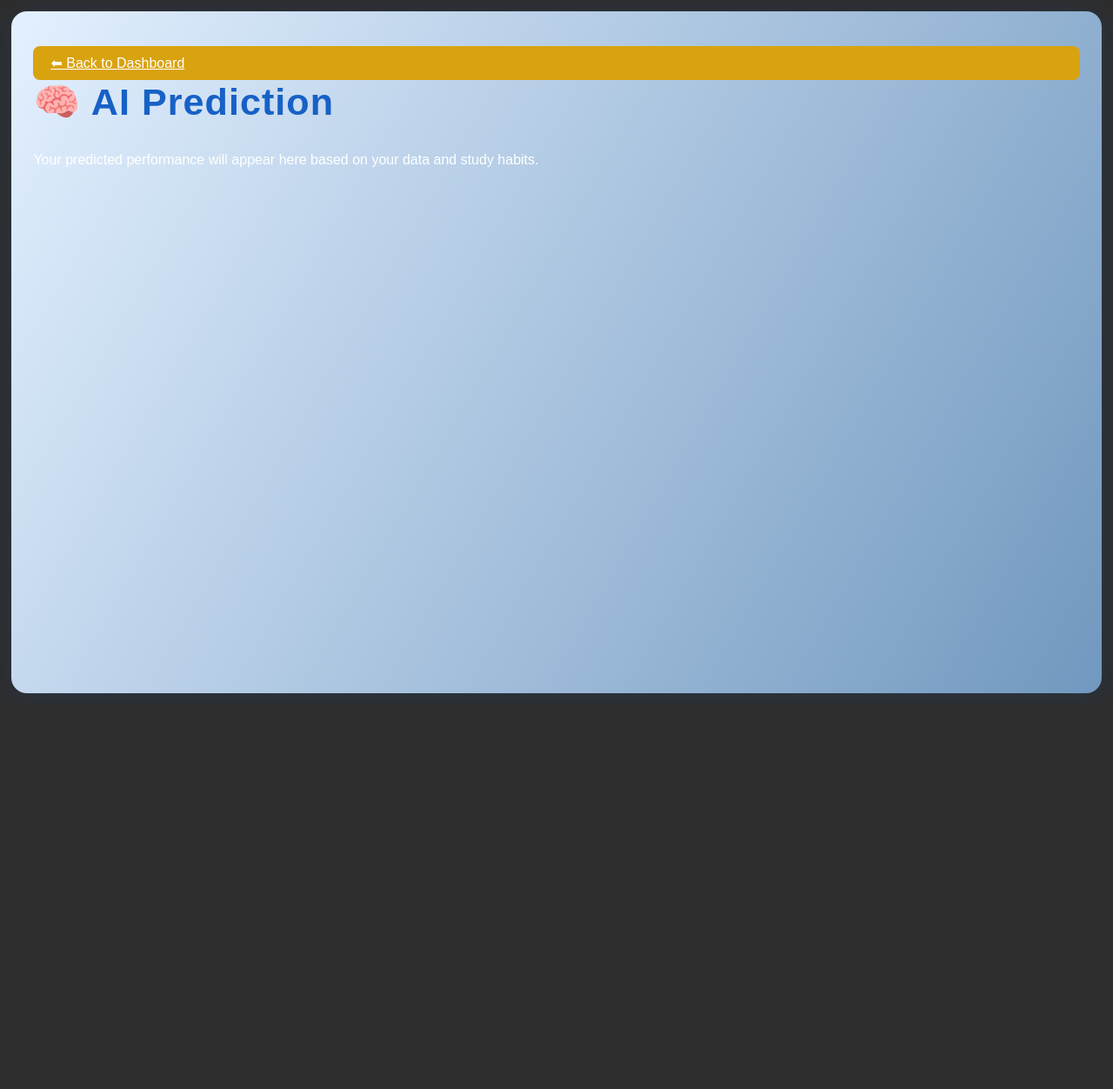
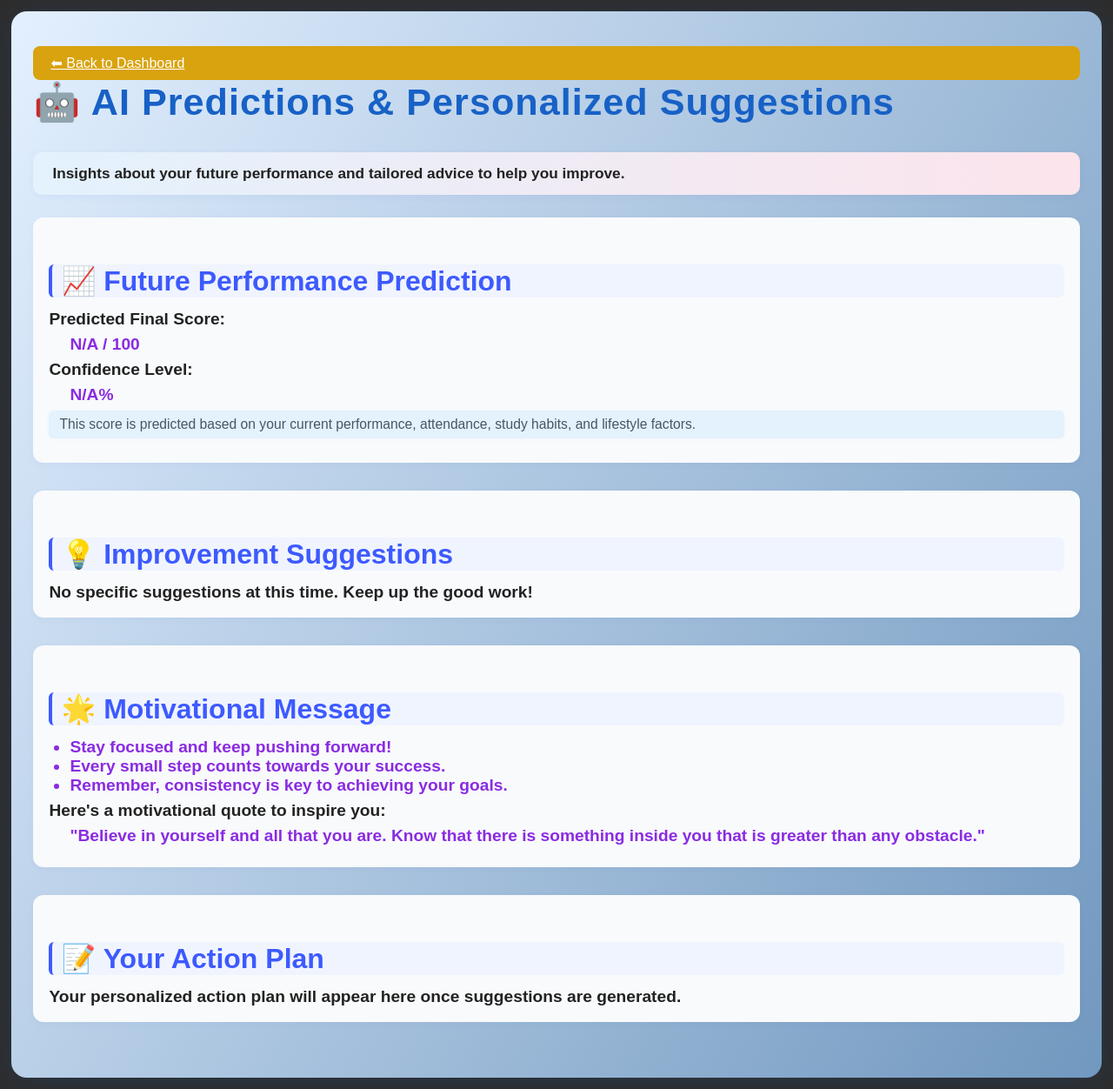
Before and after one commit to Shivam-UX-cyber/Student-Performance-Analysis-Capstone-Project-1, a Flask app: page /ai_prediction in a window 1280 px wide. Shown: the part 98-1350 px from the top of the page at 87% size. Before the commit the page ends 895 px from the top, so only its background shows below. Run offline with Flask 3, Linux system fonts and the light colour scheme.

Commit message:
frontend for ai_prediction.html still backend needs to be implemented

```diff
--- a/templates/ai_prediction.html
+++ b/templates/ai_prediction.html
@@ -1,15 +1,93 @@
 {% extends "base.html" %}
 {% block head %}
-<link rel="stylesheet" href="{{ url_for('static', filename='style.css') }}">
+<link rel="stylesheet" href="{{ url_for('static', filename='analysis.css') }}">
 {% endblock %}
 {% block content %}
-
 <div class="dashboard-bg">
     <div class="dashboard-main-box">
         <a href="{{ url_for('dashboard') }}" class="go-back-btn">⬅ Back to Dashboard</a>
-        <h1>🧠 AI Prediction</h1>
-        <p>Your predicted performance will appear here based on your data and study habits.</p>
-        <!-- Show prediction results and suggestions -->
-    </div>
-</div>
-{% endblock %}
+        <h1>🤖 AI Predictions & Personalized Suggestions</h1>
+        <b class="analysis-info-box">Insights about your future performance and tailored advice to help you improve.</b>
+
+        <!-- 1. Future Performance Prediction -->
+        <section>
+            <h2>📈 Future Performance Prediction</h2>
+            <div>
+                <b><strong>Predicted Final Score:</strong></b>
+                <ul>{{ predicted_score|default('N/A') }} / 100</ul>
+            </div>
+            <div>
+                <b><strong>Confidence Level:</strong></b>
+                <ul> {{ confidence|default('N/A') }}% </ul>
+            </div>
+            {% if predicted_score %}
+            <div class="progress-bar-bg">
+                <div class="progress-bar-fill"></div>
+            </div>
+            {% endif %}
+            <div class="chart-explanation">
+               This score is predicted based on your current performance, attendance, study habits, and lifestyle
+                    factors.
+            </div>
+
+        </section>
+
+        <!-- 2. Improvement Suggestions -->
+        <section>
+            <h2>💡 Improvement Suggestions</h2>
+            {% if suggestions %}
+            <ul>
+                {% for suggestion in suggestions %}
+                <li>{{ suggestion }}</li>
+                {% endfor %}
+            </ul>
+            {% else %}
+            <b>No specific suggestions at this time. Keep up the good work!</b>
+            {% endif %}
+        </section>
+
+        <!-- 3. Motivational Messages -->
+        <section>
+            <h2>🌟 Motivational Message</h2>
+            <ul>
+                <li>Stay focused and keep pushing forward!</li>
+                <li>Every small step counts towards your success.</li>
+                <li>Remember, consistency is key to achieving your goals.</li>
+            </ul>
+            <b>Here's a motivational quote to inspire you:</b>
+            <br>
+            <blockquote>
+                <ul>
+                "{{ motivational_quote|default('Believe in yourself and all that you are. Know that there is something
+                inside you that is greater than any obstacle.') }}"
+                </ul>
+            </blockquote>
+        </section>
+
+        <!-- 4. Action Plan / To-Do List -->
+        <section>
+            <h2>📝 Your Action Plan</h2>
+            {% if action_plan %}
+            <ul>
+                {% for step in action_plan %}
+                <li>{{ step }}</li>
+                {% endfor %}
+            </ul>
+            {% else %}
+            <b>Your personalized action plan will appear here once suggestions are generated.</b>
+            {% endif %}
+        </section>
+
+        <!-- 5. Risk Alerts / Warnings -->
+        {% if risk_alert %}
+        <section>
+            <h2>⚠️ Risk Alert</h2>
+            <ul>{{ risk_alert }}</ul>
+            <div class="chart explanation">
+            Please consider reaching out to your teachers or counselors for additional support.
+            </div>
+        </section>
+        {% endif %}
+
+
+        {% endblock %}
```
